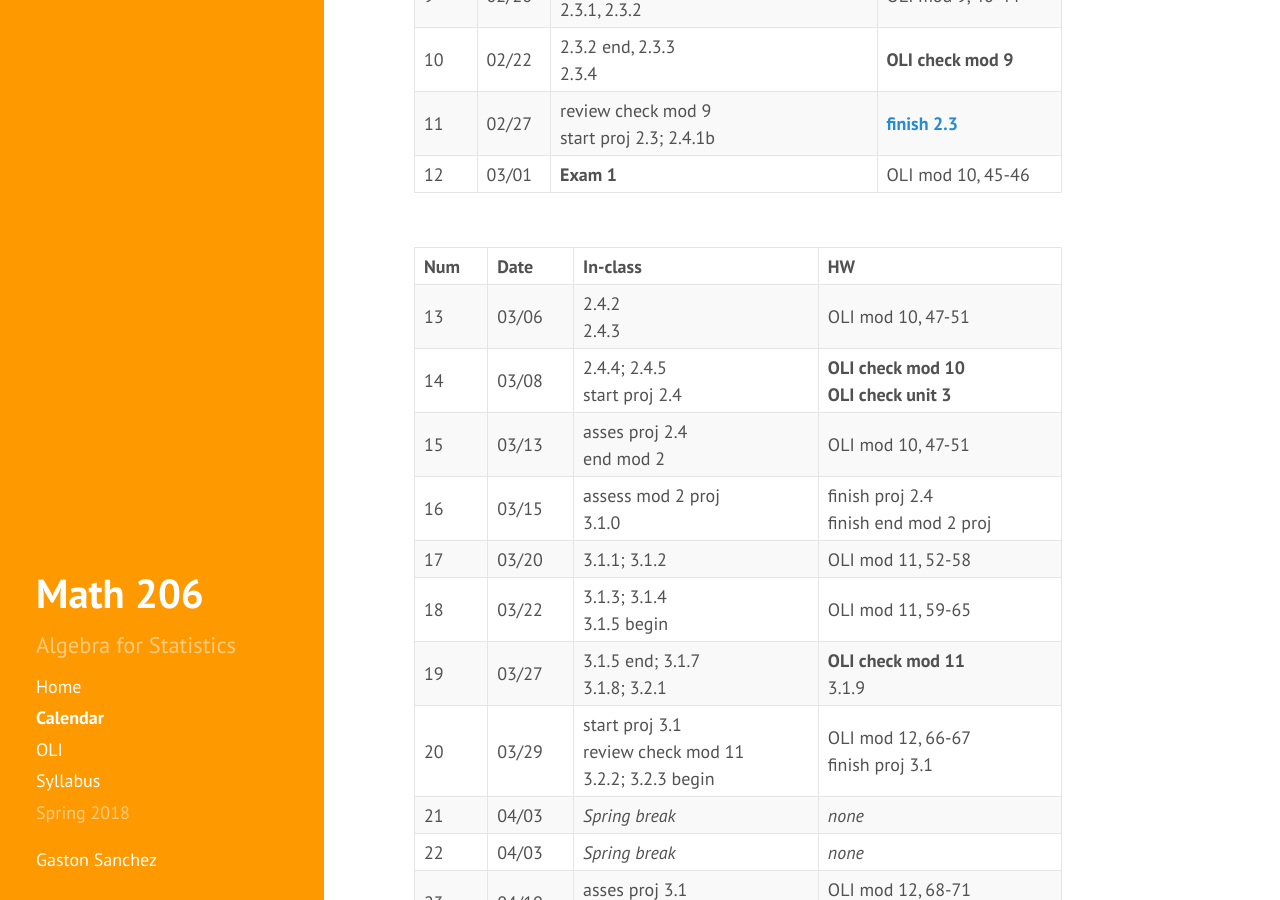
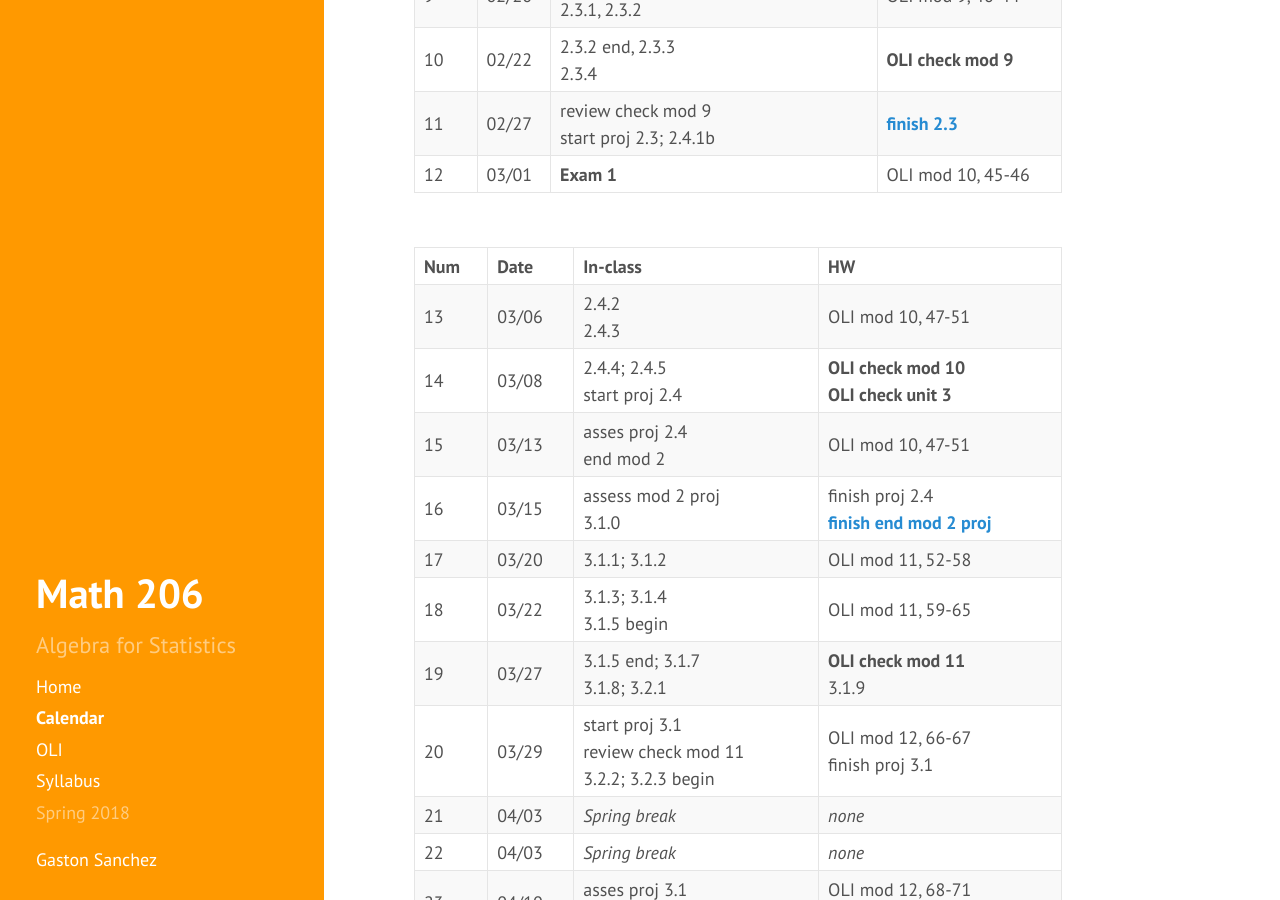
Before and after one commit to gastonstat/math206, a Jekyll site: the page built from calendar.md, in a window 1280 px wide and 900 px high, scrolled down 822 px. Built offline with Jekyll 4.4.1, drawn with Linux system fonts in a browser that asks for light colours; nearby versions of some CDN libraries.

```diff
--- a/calendar.md
+++ b/calendar.md
@@ -133,7 +133,7 @@ Note: Checkpoints are due by the next day of classes from the day displayed on t
       <td>16</td>
       <td>03/15</td>
       <td>assess mod 2 proj<br>3.1.0</td>
-      <td>finish proj 2.4<br>finish end mod 2 proj</td>
+      <td>finish proj 2.4<br><b><a href="../projects/project-end-module2.pdf">finish end mod 2 proj</a></b></td>
     </tr>
     <tr>
       <td>17</td>
```
Also changed, not shown: 1 other file.
